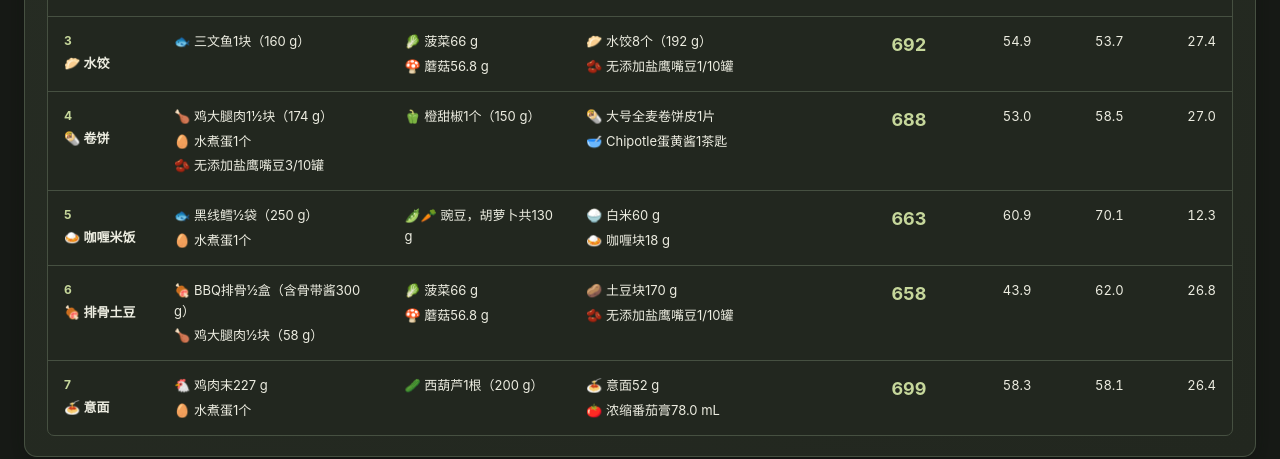
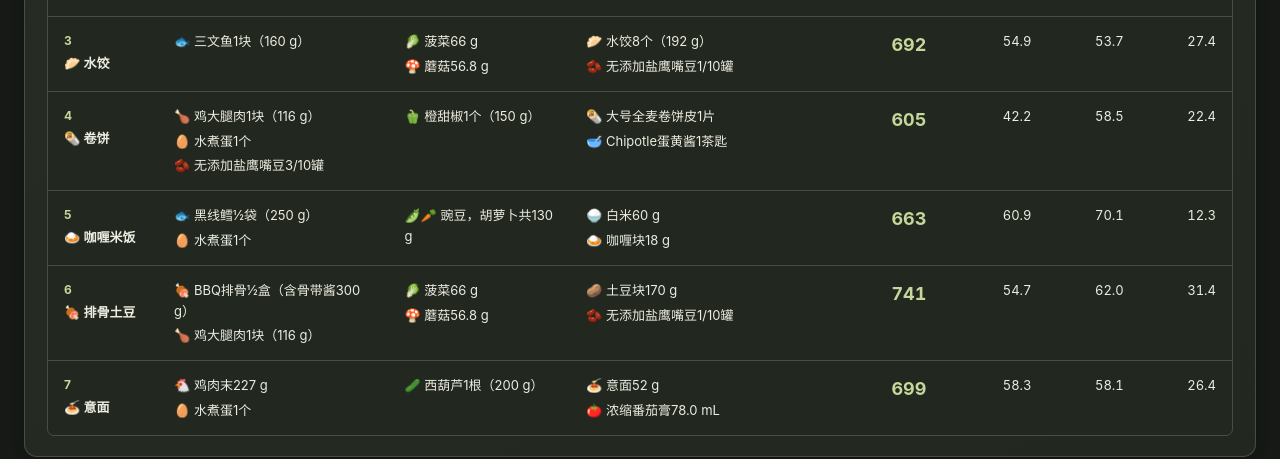
Before and after one commit to yunhaixiang/fitness, a Jekyll site: the page built from stats.md, in a window 1280 px wide and 900 px high, scrolled down 886 px. Shown: the part 152-611 px from the top of the window. Built offline with Jekyll 4.4.1, drawn with Linux system fonts in a browser that asks for light colours.

Commit message:
Move half a chicken thigh from wraps to ribs meals

```diff
--- a/_data/meal_nutrition.json
+++ b/_data/meal_nutrition.json
@@ -35,42 +35,42 @@
       "epaDha": "0.90"
     },
     "potato": {
-      "kcal": "658",
-      "protein": "43.9",
+      "kcal": "741",
+      "protein": "54.7",
       "carbs": "62.0",
-      "fat": "26.8",
-      "saturatedFat": "8.2",
+      "fat": "31.4",
+      "saturatedFat": "9.5",
       "fibre": "8.0",
       "sugar": "18.4",
-      "sodium": "1041",
-      "cholesterol": "133",
-      "epaDha": "0.07",
+      "sodium": "1090",
+      "cholesterol": "187",
+      "epaDha": "0.10",
       "label": "potato",
-      "calcium": "161.243",
-      "iron": "5.569",
-      "potassium": "1965.531",
+      "calcium": "165.312",
+      "iron": "6.040",
+      "potassium": "2106.194",
       "vitaminD": "0.481",
-      "vitaminB12": "1.345",
-      "iodine": "4.730"
+      "vitaminB12": "1.699",
+      "iodine": "5.089"
     },
     "wrap": {
-      "kcal": "688",
-      "protein": "53.0",
+      "kcal": "605",
+      "protein": "42.2",
       "carbs": "58.5",
-      "fat": "27.0",
-      "saturatedFat": "7.0",
+      "fat": "22.4",
+      "saturatedFat": "5.7",
       "fibre": "11.3",
       "sugar": "7.8",
-      "sodium": "580",
-      "cholesterol": "350",
-      "epaDha": "0.12",
+      "sodium": "531",
+      "cholesterol": "295",
+      "epaDha": "0.09",
       "label": "wrap",
-      "calcium": "134.489",
-      "iron": "5.403",
-      "potassium": "1223.005",
+      "calcium": "130.420",
+      "iron": "4.933",
+      "potassium": "1082.343",
       "vitaminD": "0.769",
-      "vitaminB12": "1.815",
-      "iodine": "34.742"
+      "vitaminB12": "1.460",
+      "iodine": "34.383"
     },
     "rice": {
       "kcal": "663",
--- a/_includes/nutrition-meal-summary.html
+++ b/_includes/nutrition-meal-summary.html
@@ -12,7 +12,7 @@
 {% case key %}
 {% when 'wrap' %}
 <th scope="row"><span class="meal-summary-number">{{ forloop.index }}</span><span data-en="🌯 Wrap">🌯 卷饼</span></th>
-<td><div data-en="🍗 1½ Chicken Thighs ({{ portion.thigh | times: 100 | round: 0 }} g)">🍗 鸡大腿肉1½块（{{ portion.thigh | times: 100 | round: 0 }} g）</div><div data-en="🥚 {{ egg_display }} Boiled Eggs">🥚 水煮蛋{{ egg_display }}个</div><div data-en="🫘 3/10 Can No Salt Added Chickpeas">🫘 无添加盐鹰嘴豆3/10罐</div></td>
+<td><div data-en="🍗 1 Chicken Thigh ({{ portion.thigh | times: 100 | round: 0 }} g)">🍗 鸡大腿肉1块（{{ portion.thigh | times: 100 | round: 0 }} g）</div><div data-en="🥚 {{ egg_display }} Boiled Eggs">🥚 水煮蛋{{ egg_display }}个</div><div data-en="🫘 3/10 Can No Salt Added Chickpeas">🫘 无添加盐鹰嘴豆3/10罐</div></td>
 <td><div data-en="🫑 1 Orange Bell Pepper ({{ portion.pepper | times: 100 | round: 0 }} g)">🫑 橙甜椒1个（{{ portion.pepper | times: 100 | round: 0 }} g）</div></td>
 <td><div data-en="🌯 {{ portion.tortilla | times: 1 | round: 0 }} Large Whole-Wheat Tortilla">🌯 大号全麦卷饼皮{{ portion.tortilla | times: 1 | round: 0 }}片</div><div data-en="🥣 {{ portion.mayo | times: 1 | round: 1 }} tsp Chipotle Mayonnaise">🥣 Chipotle蛋黄酱{{ portion.mayo | times: 1 | round: 1 }}茶匙</div></td>
 {% when 'dumpling' %}
@@ -27,7 +27,7 @@
 <td><div data-en="🍜 Rice Noodles {{ portion.noodle | times: 100 | round: 0 }} g">🍜 扁米粉{{ portion.noodle | times: 100 | round: 0 }} g</div><div data-en="🌿 1 Serving Basil Sauce">🌿 罗勒酱汁1份</div></td>
 {% when 'potato' %}
 <th scope="row"><span class="meal-summary-number">{{ forloop.index }}</span><span data-en="🍖 Ribs and Potatoes">🍖 排骨土豆</span></th>
-<td><div data-en="🍖 ½ Box BBQ Ribs (300 g Including Bones and Sauce)">🍖 BBQ排骨½盒（含骨带酱300 g）</div><div data-en="🍗 ½ Chicken Thigh ({{ portion.thigh | times: 100 | round: 0 }} g)">🍗 鸡大腿肉½块（{{ portion.thigh | times: 100 | round: 0 }} g）</div></td>
+<td><div data-en="🍖 ½ Box BBQ Ribs (300 g Including Bones and Sauce)">🍖 BBQ排骨½盒（含骨带酱300 g）</div><div data-en="🍗 1 Chicken Thigh ({{ portion.thigh | times: 100 | round: 0 }} g)">🍗 鸡大腿肉1块（{{ portion.thigh | times: 100 | round: 0 }} g）</div></td>
 <td><div data-en="🥬 Spinach {{ portion.spinach | times: 100 | round: 0 }} g">🥬 菠菜{{ portion.spinach | times: 100 | round: 0 }} g</div><div data-en="🍄 Mushrooms {{ portion.mushroom | times: 100 | round: 1 }} g">🍄 蘑菇{{ portion.mushroom | times: 100 | round: 1 }} g</div></td>
 <td><div data-en="🥔 Potatoes {{ portion.potato | times: 100 | round: 0 }} g">🥔 土豆块{{ portion.potato | times: 100 | round: 0 }} g</div><div data-en="🫘 1/10 Can No Salt Added Chickpeas">🫘 无添加盐鹰嘴豆1/10罐</div></td>
 {% when 'bread' %}
--- a/stats.md
+++ b/stats.md
@@ -144,7 +144,7 @@ visual: true
 </tr>
 <tr>
 <td>膳食胆固醇</td>
-<td style="text-align: right;">655 mg</td>
+<td style="text-align: right;">654 mg</td>
 <td>尽量少；优先控制饱和脂肪</td>
 </tr>
 <tr>
```
Also changed, not shown: _data/nutrition_basis.json (+4 -3 lines), _includes/diet-schedule.html (+4 -4 lines), cooking.md (+2 -2 lines), tests/seven-meals.test.js (+1 -1 lines).
